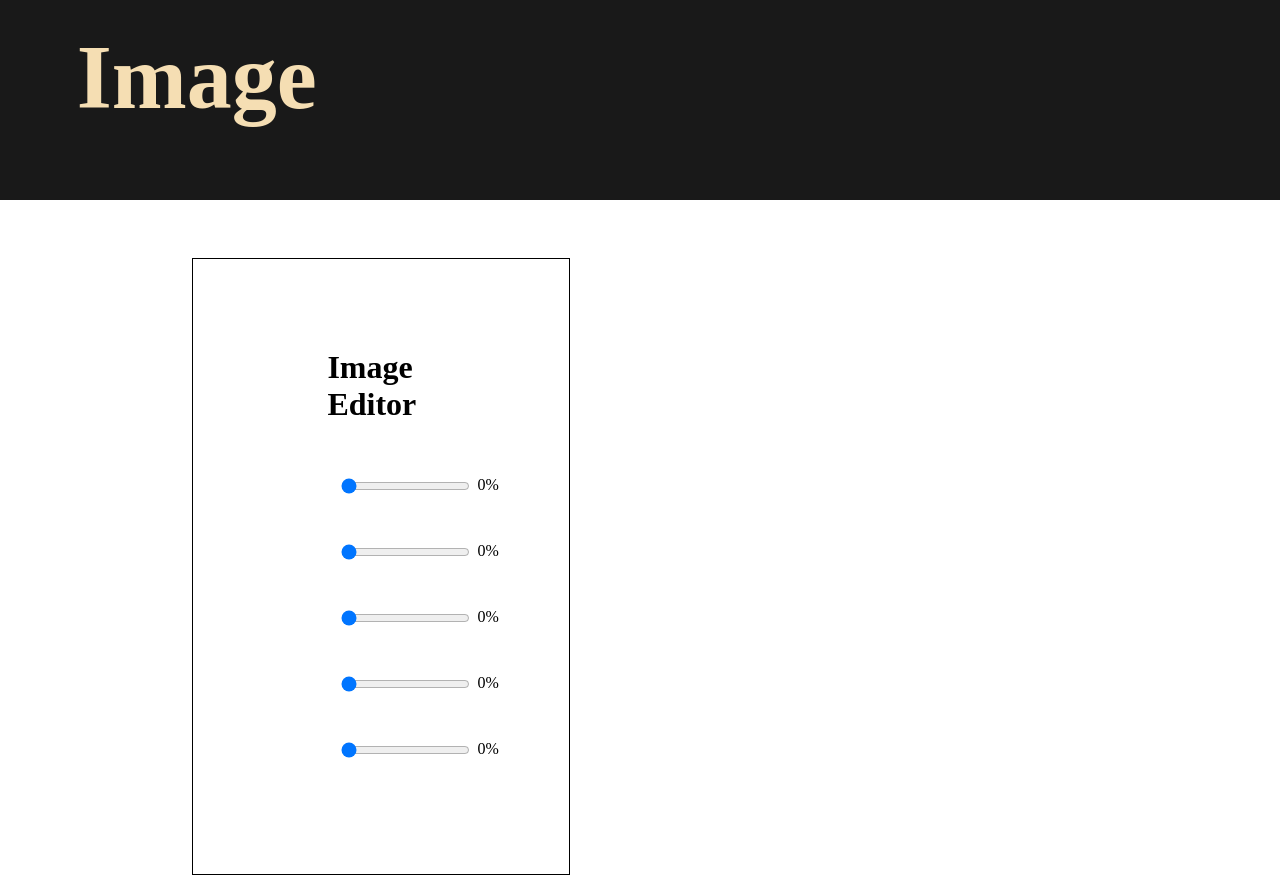
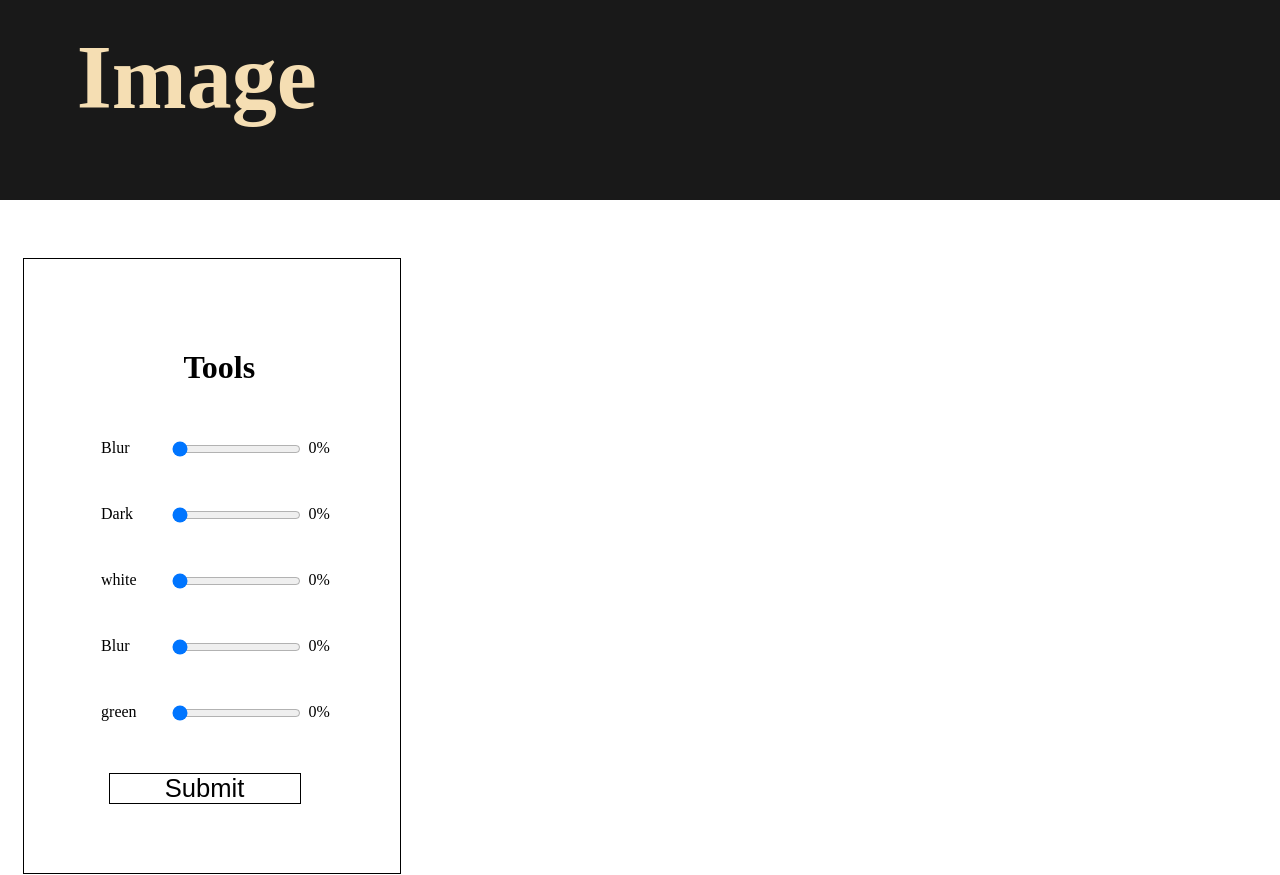
Before and after one commit to AkashPrakashMvk/FotoWebsite, a plain HTML site: page index.html in a window 1280 px wide. Drawn offline with Linux system fonts and the light colour scheme.

Commit message:
ToolsBarCompleted(1)

```diff
--- a/index.html
+++ b/index.html
@@ -20,32 +20,33 @@
 
                 <table class="bodyparttable">
 
-                    <h1 class = "UpperText">Image Editor</h1>
+                    <h1 class = "UpperText">Tools</h1>
                     <tr >
-                        <td><input type="range" min="1" max="100" value="0" class="slider" d="myRange">  <p class="bodyparttableprogress">0%</p> </td>
+                        <td> <p class="bodyparttableprogressText">Blur</p> <input type="range" min="0" max="100" value="0" class="slider" d="myRange">  <p class="bodyparttableprogress">0%</p> </td>
                     </tr>
 
 
                     <tr>
-                        <td><input type="range" min="1" max="100" value="0" class="slider" d="myRange"> <p class="bodyparttableprogress">0%</p> </td>
+                        <td><p class="bodyparttableprogressText">Dark</p><input type="range" min="0" max="100" value="0" class="slider" d="myRange"> <p class="bodyparttableprogress">0%</p> </td>
                     </tr>
 
                     <tr >
-                        <td><input type="range" min="1" max="100" value="0" class="slider" d="myRange"> <p class="bodyparttableprogress">0%</p> </td>
+                        <td><p class="bodyparttableprogressText">white</p><input type="range" min="0" max="100" value="0" class="slider" d="myRange"> <p class="bodyparttableprogress">0%</p> </td>
                     </tr>
 
 
                     <tr>
-                        <td><input  type = "range" min="1" max="100" value="0" class="slider" id="myRange"> <p class="bodyparttableprogress">0%</p></td>
+                        <td><p class="bodyparttableprogressText">Blur</p><input  type = "range" min="0" max="100" value="0" class="slider" id="myRange"> <p class="bodyparttableprogress">0%</p></td>
                     </tr>
 
                     <tr>
-                        <td> <input type="range" min="1" max="100" value="0" class="slider" id="myRange"><p class="bodyparttableprogress">0%</p></td>
+                        <td> <p class="bodyparttableprogressText">green</p><input type="range" min="0" max="100" value="0" class="slider" id="myRange"><p class="bodyparttableprogress">0%</p></td>
                     </tr>
 
 
+
                 </table>
-
+                <button class="bodypartsubmit">Submit</button>
             </form>
         </div>
     </div>
--- a/style.css
+++ b/style.css
@@ -23,7 +23,7 @@ body{
  width: 50%;
 
  margin-top:15%;
- margin-left: 50%;
+ margin-left: 6%;
  padding: 18%;
  padding-left: 30%;
 
@@ -51,6 +51,35 @@ margin-top: 0%;
 .UpperText{
 
 
-    padding-left: 10%;
+    padding-left: 23%;
 
 }
+.bodypartsubmit{
+
+    background-color: #fff;
+    border: 1px solid black;
+    padding: 0%;
+    /* text-align: center; */
+
+    width: 100%;
+    margin-left: -16%;
+
+    text-align: center;
+    font-size: 160%;
+    margin-top: 3%;
+    cursor: pointer;
+    transition-duration: 2s;
+
+}
+
+.bodypartsubmit:hover{
+    color: #fff;
+    background-color: rgba(0, 0, 0, 0.9);
+}
+.bodyparttableprogressText{
+
+    float: left;
+    margin-top: 0%;
+    margin-left: -52%;
+
+}
```
